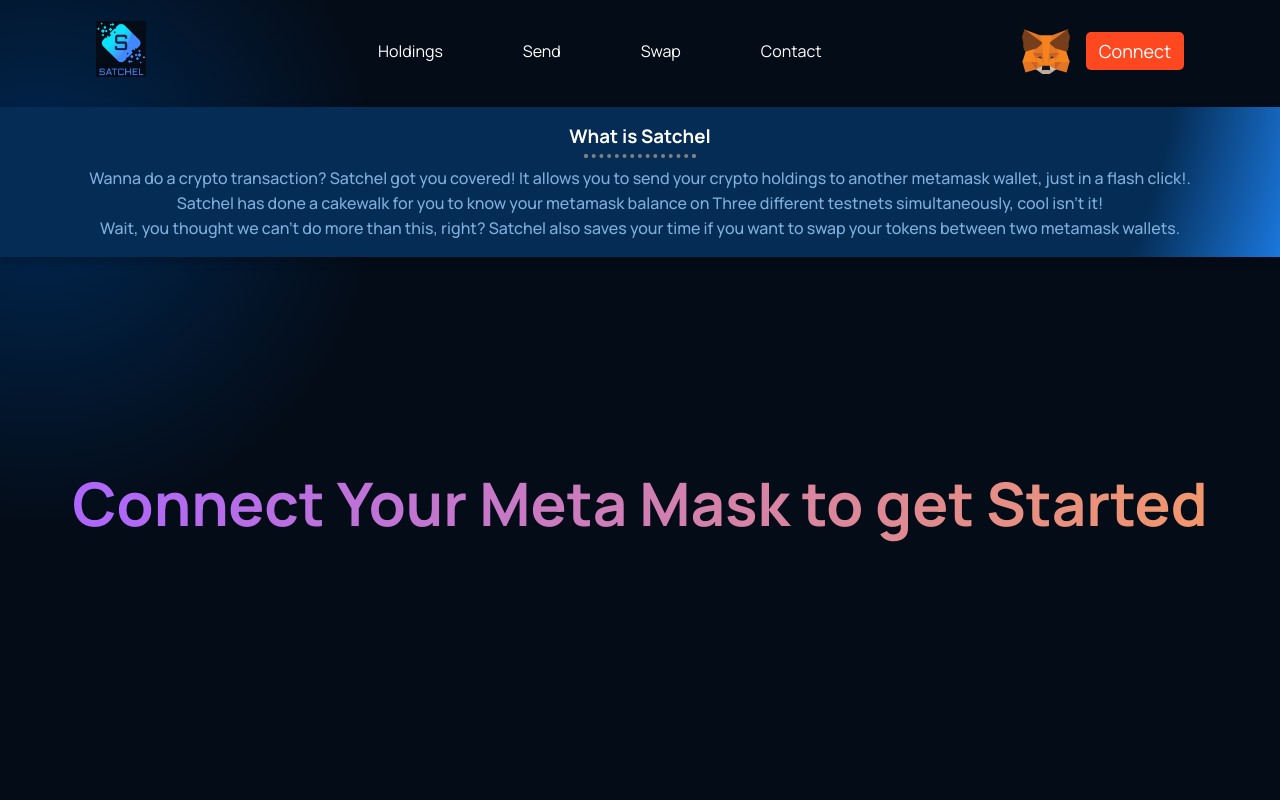
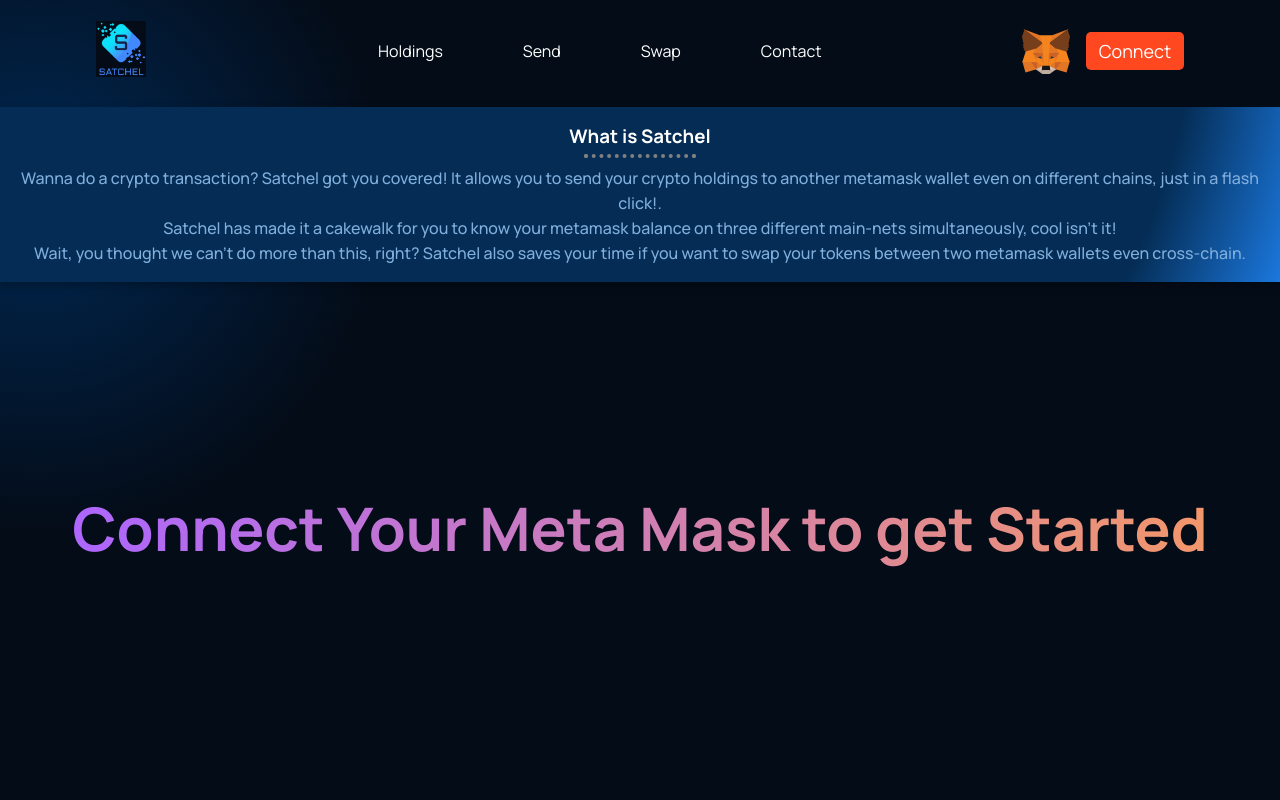
Before and after one commit to ayush-nohara/satchel-syntax-error23, a React (Create React App) app in the folder frontend/: page /dashboard in a window 1280 px wide. Shown: the top 800 px of the page. Built offline with nearby package versions, Linux system fonts and the light colour scheme.

Commit message:
Update what.js

```diff
--- a/frontend/src/containers/what/what.js
+++ b/frontend/src/containers/what/what.js
@@ -8,11 +8,11 @@
       <hr className={styles.line}/>
       <p className={styles.heading}>
         Wanna do a crypto transaction? Satchel got you covered! It allows you to
-        send your crypto holdings to another metamask wallet, just in a flash
-        click!.<br></br> Satchel has done a cakewalk for you to know your metamask
-        balance on Three different testnets simultaneously, cool isn’t it! <br></br> Wait,
+        send your crypto holdings to another metamask wallet even on different chains, just in a flash
+        click!.<br></br> Satchel has made it a cakewalk for you to know your metamask
+        balance on three different main-nets simultaneously, cool isn’t it! <br></br> Wait,
         you thought we can’t do more than this, right? Satchel also saves your
-        time if you want to swap your tokens between two metamask wallets.
+        time if you want to swap your tokens between two metamask wallets even cross-chain.
       </p>
     </div>
   );
```
